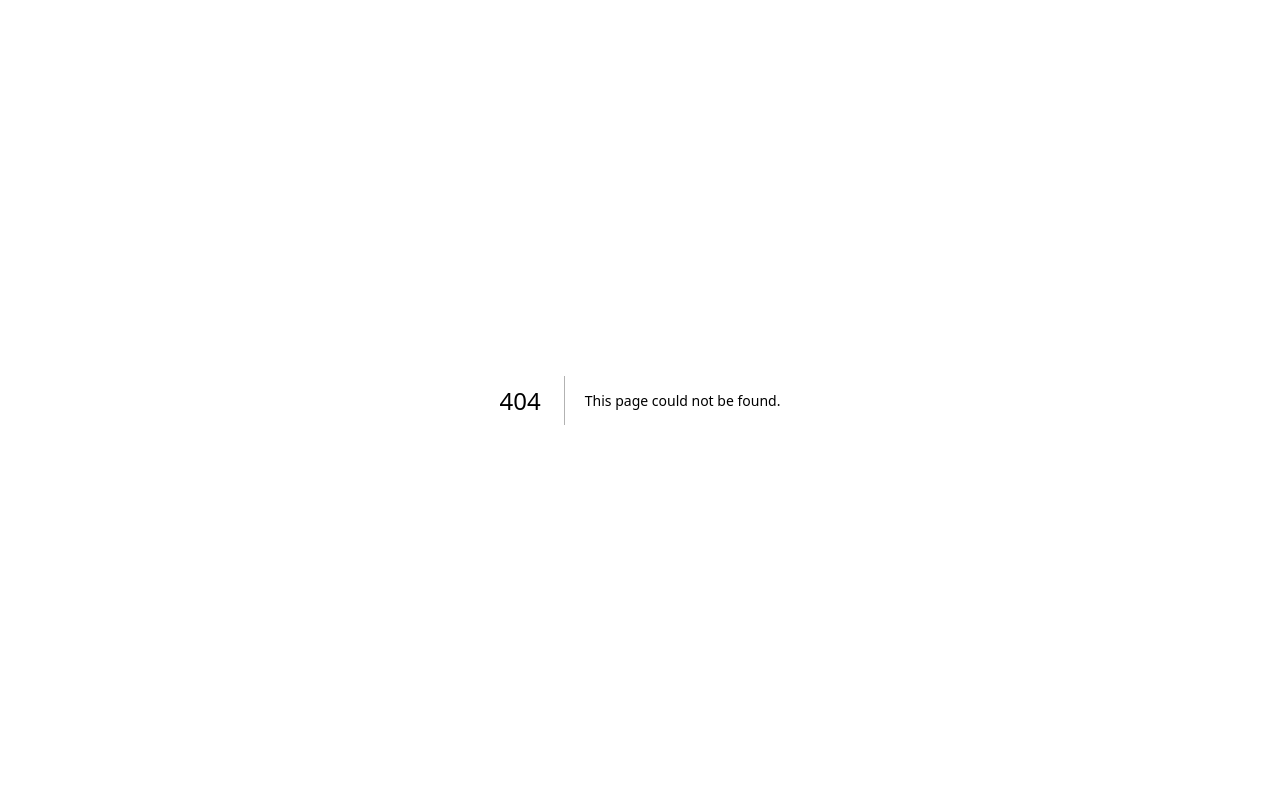
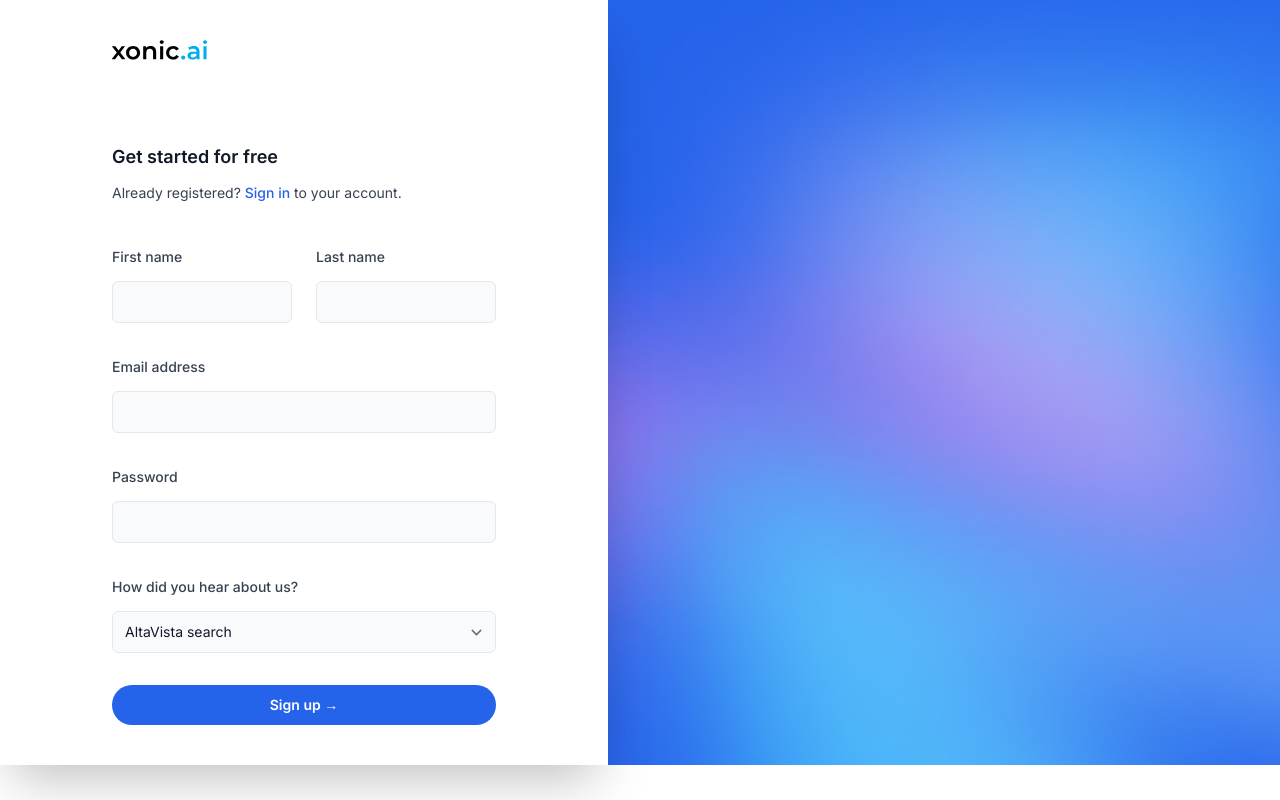
Before and after one commit to yaneq/ai-aggregate-news, a Next.js app: page /register in a window 1280 px wide. Before the commit this address had no page. Built offline with nearby package versions, Linux system fonts and the light colour scheme.

Commit message:
add login and register templates

```diff
--- /dev/null
+++ b/app/login/page.tsx
@@ -0,0 +1,73 @@
+import Head from 'next/head'
+import Link from 'next/link'
+
+import { AuthLayout } from '@/components/AuthLayout'
+import { Button } from '@/components/Button'
+import { TextField } from '@/components/Fields'
+
+export default function Login() {
+  return (
+    <>
+      <Head>
+        <title>Sign In - TaxPal</title>
+      </Head>
+      <AuthLayout>
+        <div className="flex flex-col">
+          <Link href="/" aria-label="Home">
+            <img
+              src="/xonic.svg"
+              alt="Xonic News"
+              className="w-2/3 sm:w-1/3 lg:w-1/4"
+            />
+          </Link>
+          <div className="mt-20">
+            <h2 className="text-lg font-semibold text-gray-900">
+              Sign in to your account
+            </h2>
+            <p className="mt-2 text-sm text-gray-700">
+              Don’t have an account?{' '}
+              <Link
+                href="/register"
+                className="font-medium text-blue-600 hover:underline"
+              >
+                Sign up
+              </Link>{' '}
+              for a free trial.
+            </p>
+          </div>
+        </div>
+        <form action="#" className="mt-10 grid grid-cols-1 gap-y-8">
+          <TextField
+            label="Email address"
+            id="email"
+            name="email"
+            type="email"
+            autoComplete="email"
+            required
+          />
+          <TextField
+            label="Password"
+            id="password"
+            name="password"
+            type="password"
+            autoComplete="current-password"
+            required
+          />
+          <div>
+            <Button
+              href=""
+              type="submit"
+              variant="solid"
+              color="blue"
+              className="w-full"
+            >
+              <span>
+                Sign in <span aria-hidden="true">&rarr;</span>
+              </span>
+            </Button>
+          </div>
+        </form>
+      </AuthLayout>
+    </>
+  )
+}
--- /dev/null
+++ b/app/register/page.tsx
@@ -0,0 +1,105 @@
+import Head from 'next/head'
+import Link from 'next/link'
+
+import { AuthLayout } from '@/components/AuthLayout'
+import { Button } from '@/components/Button'
+import { SelectField, TextField } from '@/components/Fields'
+
+export default function Register() {
+  return (
+    <>
+      <Head>
+        <title>Sign Up - TaxPal</title>
+      </Head>
+      <AuthLayout>
+        <div className="flex flex-col">
+          <Link href="/" aria-label="Home">
+            <img
+              src="/xonic.svg"
+              alt="Xonic News"
+              className="w-2/3 sm:w-1/3 lg:w-1/4"
+            />
+          </Link>
+          <div className="mt-20">
+            <h2 className="text-lg font-semibold text-gray-900">
+              Get started for free
+            </h2>
+            <p className="mt-2 text-sm text-gray-700">
+              Already registered?{' '}
+              <Link
+                href="/login"
+                className="font-medium text-blue-600 hover:underline"
+              >
+                Sign in
+              </Link>{' '}
+              to your account.
+            </p>
+          </div>
+        </div>
+        <form
+          action="#"
+          className="mt-10 grid grid-cols-1 gap-x-6 gap-y-8 sm:grid-cols-2"
+        >
+          <TextField
+            label="First name"
+            id="first_name"
+            name="first_name"
+            type="text"
+            autoComplete="given-name"
+            required
+          />
+          <TextField
+            label="Last name"
+            id="last_name"
+            name="last_name"
+            type="text"
+            autoComplete="family-name"
+            required
+          />
+          <TextField
+            className="col-span-full"
+            label="Email address"
+            id="email"
+            name="email"
+            type="email"
+            autoComplete="email"
+            required
+          />
+          <TextField
+            className="col-span-full"
+            label="Password"
+            id="password"
+            name="password"
+            type="password"
+            autoComplete="new-password"
+            required
+          />
+          <SelectField
+            className="col-span-full"
+            label="How did you hear about us?"
+            id="referral_source"
+            name="referral_source"
+          >
+            <option>AltaVista search</option>
+            <option>Super Bowl commercial</option>
+            <option>Our route 34 city bus ad</option>
+            <option>The “Never Use This” podcast</option>
+          </SelectField>
+          <div className="col-span-full">
+            <Button
+              href="/"
+              type="submit"
+              variant="solid"
+              color="blue"
+              className="w-full"
+            >
+              <span>
+                Sign up <span aria-hidden="true">&rarr;</span>
+              </span>
+            </Button>
+          </div>
+        </form>
+      </AuthLayout>
+    </>
+  )
+}
```
